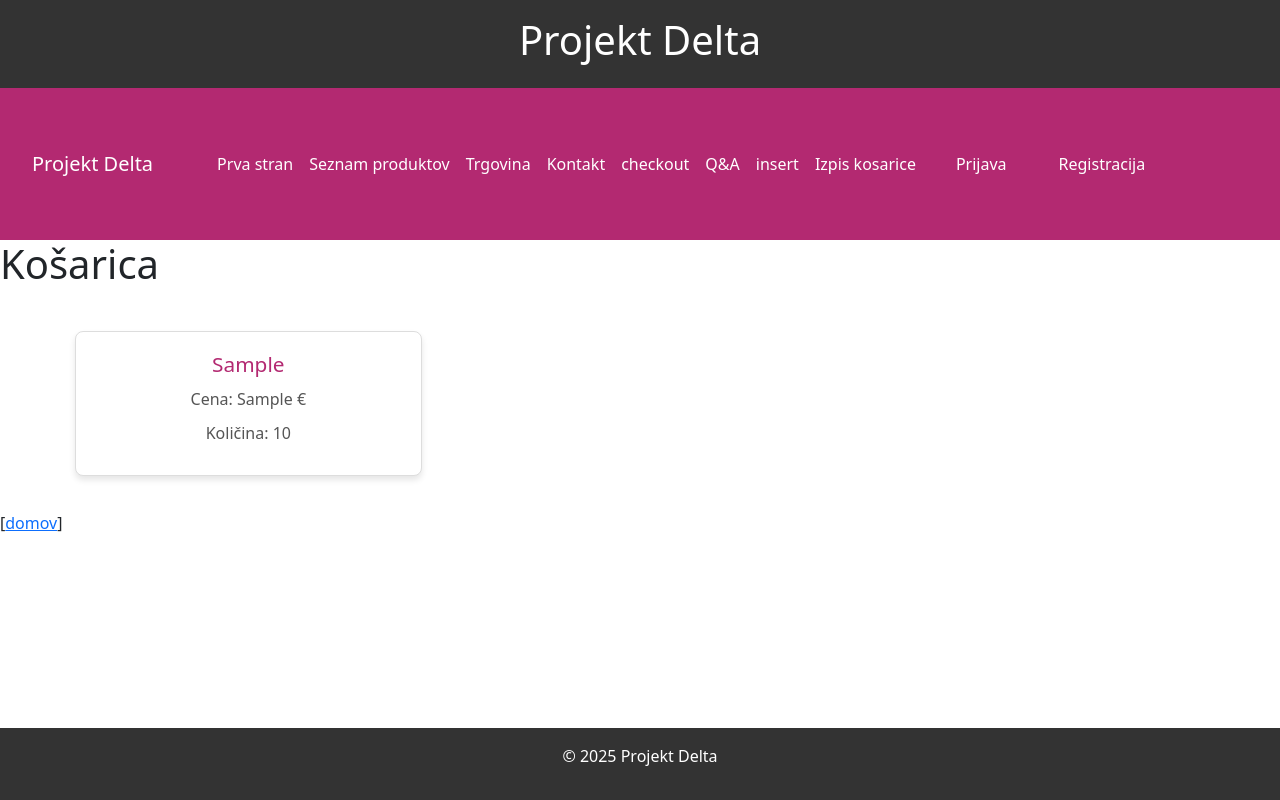
After one commit to LilDomc/sv_delta, a Flask app: page /izpis_kosarice in a window 1280 px wide. The commit adds this page. Run offline with Flask 3, Linux system fonts and the light colour scheme; a database or web service that is not in the repository returns one stand-in record (values such as "Sample title"); parts of the project's set-up code (start-up, migrations or seed data) failed here and were passed over; some libraries are stand-ins or nearby versions.

Commit message:
dodal izpis košarice

```diff
--- a/src/app.py
+++ b/src/app.py
@@ -84,3 +84,11 @@ f_app.secret_key = "delta2secure" #NUJNO POTREBEN SUPER SKRIVNI KLJUČ, ZA DELOV
 @f_app.route('/insert_product', methods=['GET', 'POST'])
 def insert_product():
     return controllers.sv_products.insert_product()
+
+# @f_app.get('/products')
+# def products():
+#     return controllers.sv_products.show_products()
+
+@f_app.get('/izpis_kosarice')
+def izpis_kosarice():
+    return controllers.sv_kosarica.izpis_kosarice()
--- a/src/controllers/sv_kosarica.py
+++ b/src/controllers/sv_kosarica.py
@@ -1,7 +1,11 @@
-from flask import request, redirect, url_for
+from flask import request, redirect, url_for, render_template
 import models.sv_kosarica
 
 def add_to_cart():
     product_id = request.form.get("productID")
     models.sv_kosarica.dodaj_v_kosarico(product_id)
     return redirect(url_for('trgovina'))
+
+def izpis_kosarice():
+    izdelki = models.sv_kosarica.izpis_kosarice()
+    return render_template('sv_izpis_kosarice.html', izdelki=izdelki)
--- a/src/controllers/sv_products.py
+++ b/src/controllers/sv_products.py
@@ -42,3 +42,8 @@ def insert_product():
         return redirect('/products')
 
     return render_template('sv_insert_product.html')
+
+
+def show_checkout():
+    trgovina = models.sv_trgovina.get_trgovina()
+    return render_template('sv_checkout.html', products=trgovina)
--- a/src/models/sv_kosarica.py
+++ b/src/models/sv_kosarica.py
@@ -25,7 +25,7 @@ def dodaj_v_kosarico(product_id):
     # Pridobi podatke o izdelku
     cursor.execute('''
         SELECT productID, Ime_produkta, Cena_produkta
-        FROM products WHERE Ime_produkta = %s;
+        FROM products WHERE productID = %s;
     ''', (product_id,))
     row = cursor.fetchone()
 
@@ -40,3 +40,22 @@ def dodaj_v_kosarico(product_id):
     conn.commit()
     cursor.close()
     conn.close()
+
+def izpis_kosarice():
+    conn = db.get_connection()
+    cursor = conn.cursor()
+
+    cursor.execute('''
+        SELECT productID, Ime_produkta, Cena_produkta, Stock
+        FROM kosarica;
+    ''')
+    izdelki = cursor.fetchall()
+
+    cursor.close()
+    conn.close()
+
+    if not izdelki:
+        print("Košarica je prazna.")
+        return
+
+    return izdelki
--- a/src/templates/base.html
+++ b/src/templates/base.html
@@ -34,12 +34,17 @@
                     </li>
                     <li class="nav-item">
                         <a class="nav-link" href="/kontakt">Kontakt</a>
+                    <li class="nav-item">
+                        <a class="nav-link" href="/checkout">checkout</a>
                     </li>
                     <li class="nav-item">
                         <a class="nav-link" href="/vprasanja">Q&A</a>
                     </li>
                     <li class="nav-item">
                         <a class="nav-link" href="/insert_product">insert</a>
+                    </li>
+                    <li class="nav-item">
+                        <a class="nav-link" href="/izpis_kosarice">Izpis kosarice</a>
                     </li>
                 </ul>
                 <nav>
--- /dev/null
+++ b/src/templates/sv_izpis_kosarice.html
@@ -0,0 +1,22 @@
+{% extends "base.html" %}
+{% block title %}Košarica{% endblock %}
+{% block content %}
+    <h1>Košarica</h1>
+
+    {% if not izdelki %}
+        <p>Košarica je prazna.</p>
+    {% else %}
+        <div class="product-container">
+            {% for productID, Ime_produkta, Cena_produkta, Stock in izdelki %}
+                <div class="product-card">
+                    <h3>{{ Ime_produkta }}</h3>
+                    <p>Cena: {{ Cena_produkta }} €</p>
+                    <p>Količina: {{ Stock }}</p>
+                </div>
+                {% if loop.index % 3 == 0 %}
+                    <div class="clearfix"></div>
+                {% endif %}
+            {% endfor %}
+        </div>
+    {% endif %}
+{% endblock %}
```
